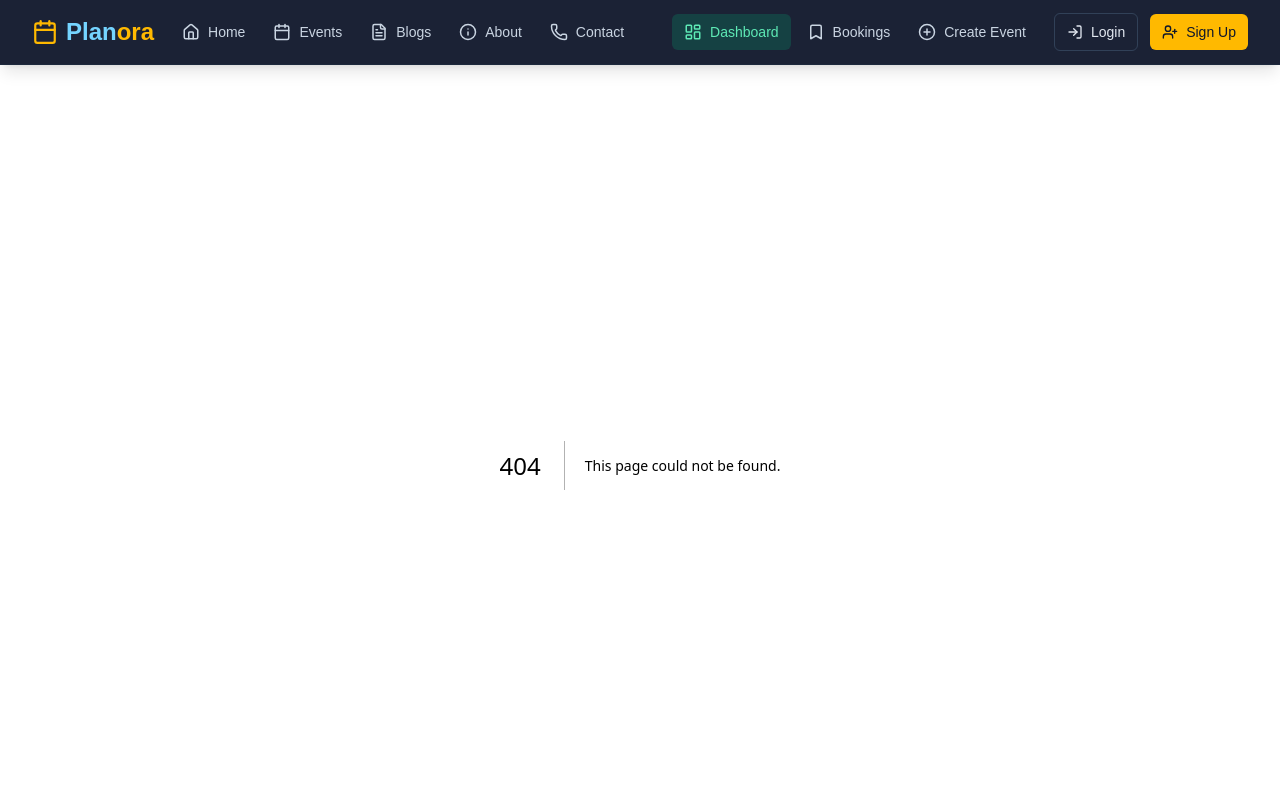
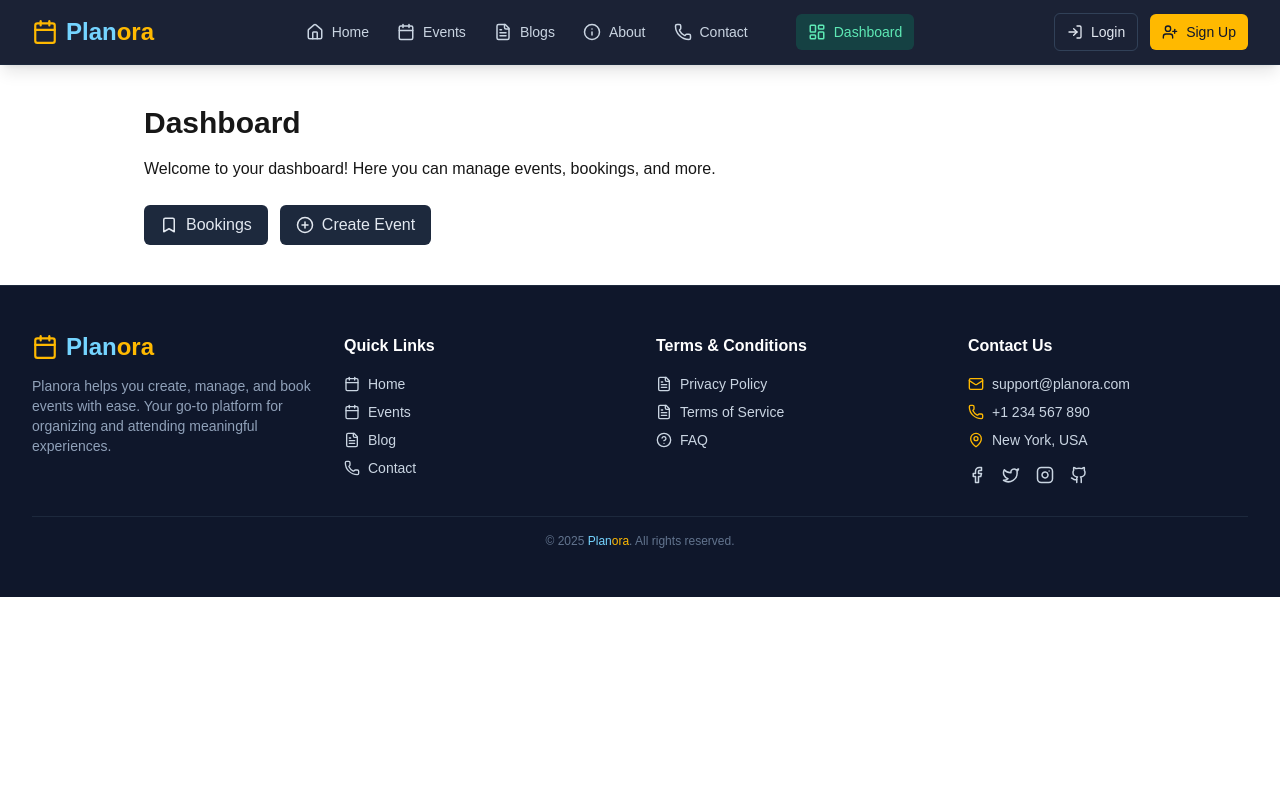
Before and after one commit to ismail-dev-code/planora, a Next.js app: page /dashboard in a window 1280 px wide. Before the commit this address had no page. Shown: the top 800 px of the page. Built offline with nearby package versions, Linux system fonts and the light colour scheme.

Commit message:
feat: dashboard added

```diff
--- /dev/null
+++ b/src/app/dashboard/bookings/page.tsx
@@ -0,0 +1,7 @@
+import React from 'react'
+
+export default function BookingPage() {
+  return (
+    <div>BookingPage</div>
+  )
+}
--- /dev/null
+++ b/src/app/dashboard/page.tsx
@@ -0,0 +1,39 @@
+import { Bookmark, PlusCircle } from "lucide-react";
+import Link from "next/link";
+import React from "react";
+
+type NavLink = {
+  href: string;
+  label: string;
+  icon: React.ReactNode;
+};
+
+const dashboardLinks: NavLink[] = [
+  { href: "/bookings", label: "Bookings", icon: <Bookmark size={18} /> },
+  { href: "/events/create", label: "Create Event", icon: <PlusCircle size={18} /> },
+];
+
+export default function Dashboard() {
+  return (
+    <div className="max-w-5xl mx-auto px-4 py-10">
+      <h1 className="text-3xl font-bold mb-4">Dashboard</h1>
+      <p className="mb-6">
+        Welcome to your dashboard! Here you can manage events, bookings, and more.
+      </p>
+
+      {/* Dashboard local nav */}
+      <div className="flex space-x-3">
+        {dashboardLinks.map(({ href, label, icon }) => (
+          <Link
+            key={href}
+            href={href}
+            className="flex items-center gap-2 px-4 py-2 rounded-md bg-slate-800 text-slate-200 hover:bg-slate-700 transition"
+          >
+            {icon}
+            <span>{label}</span>
+          </Link>
+        ))}
+      </div>
+    </div>
+  );
+}
--- a/src/components/NavBar.tsx
+++ b/src/components/NavBar.tsx
@@ -31,8 +31,7 @@ const navLinks: NavLink[] = [
 
 const dashboardLinks: NavLink[] = [
   { href: "/dashboard", label: "Dashboard", icon: <LayoutDashboard size={18} /> },
-  { href: "/bookings", label: "Bookings", icon: <Bookmark size={18} /> },
-  { href: "/events/create", label: "Create Event", icon: <PlusCircle size={18} /> },
+
 ];
 
 export default function Navbar() {
```
